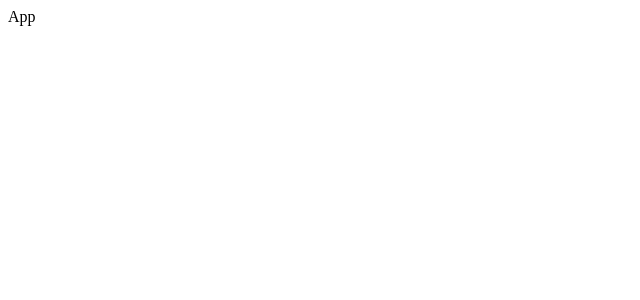
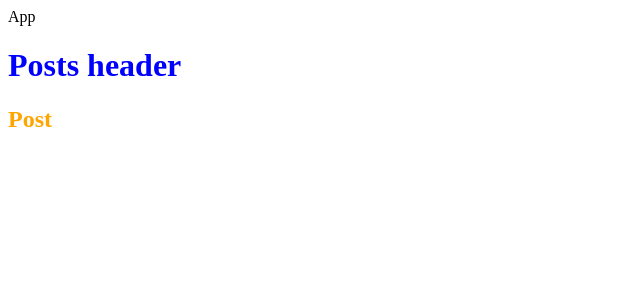
Before and after one commit to ZhouTian0716/zt-mern-solid, a React (Create React App) app in the folder client/: page / in a window 1280 px wide. Shown: the top 300 px of the page, without its empty margins (0-640 px from the left). Built offline with nearby package versions, Linux system fonts and the light colour scheme.

Commit message:
i am using plain scss

```diff
--- a/client/package.json
+++ b/client/package.json
@@ -9,6 +9,7 @@
     "react": "^18.2.0",
     "react-dom": "^18.2.0",
     "react-scripts": "5.0.1",
+    "sass": "^1.55.0",
     "web-vitals": "^2.1.4"
   },
   "scripts": {
--- a/client/src/App.js
+++ b/client/src/App.js
@@ -1,9 +1,13 @@
-import React from 'react'
+import React from "react";
+import Posts from "./components/Posts/Posts";
 
 const App = () => {
   return (
-    <div>App</div>
-  )
-}
+    <>
+      <div>App</div>
+      <Posts />
+    </>
+  );
+};
 
-export default App
+export default App;
--- /dev/null
+++ b/client/src/components/Posts/Post/Post.jsx
@@ -0,0 +1,8 @@
+import React from "react";
+import classes from "./Post.module.scss";
+
+const Post = () => {
+  return <h2 className={classes.header}>Post</h2>;
+};
+
+export default Post;
--- /dev/null
+++ b/client/src/components/Posts/Post/Post.module.scss
@@ -0,0 +1,3 @@
+.header {
+    color: orange;
+  }
--- /dev/null
+++ b/client/src/components/Posts/Posts.jsx
@@ -0,0 +1,14 @@
+import React from "react";
+import classes from "./Posts.module.scss";
+import Post from "./Post/Post";
+
+const Posts = () => {
+  return (
+    <div>
+      <h1 className={classes.header}>Posts header</h1>
+      <Post />
+    </div>
+  );
+};
+
+export default Posts;
--- /dev/null
+++ b/client/src/components/Posts/Posts.module.scss
@@ -0,0 +1,3 @@
+.header {
+  color: blue;
+}
```
Also changed, not shown: client/src/components/Form/Form.jsx (added, +10 -0 lines), client/src/components/Form/Form.module.scss (added), 1 other file (tests, documents, lock files or other folders).
